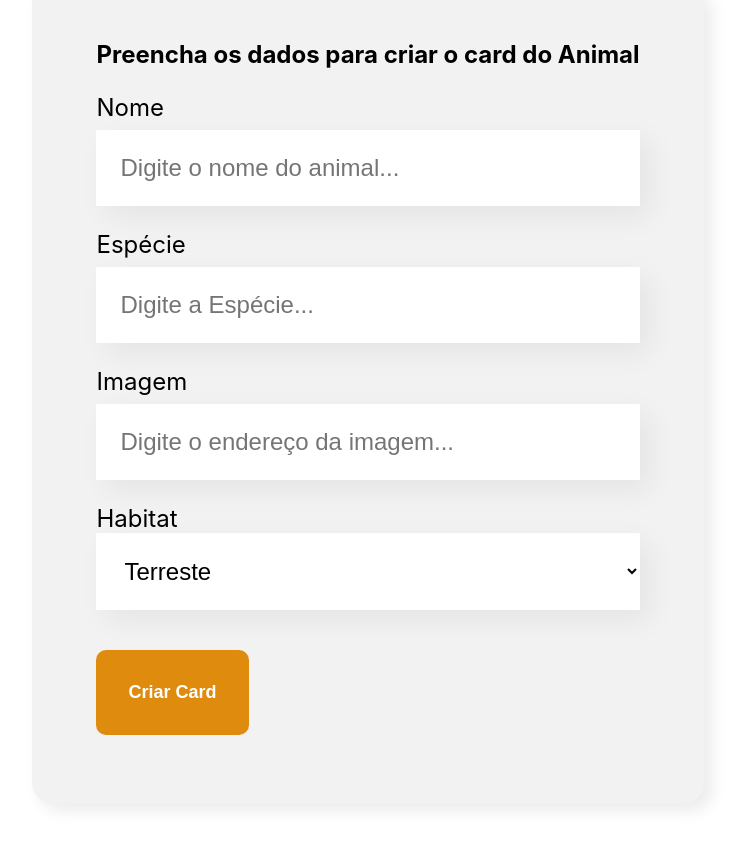
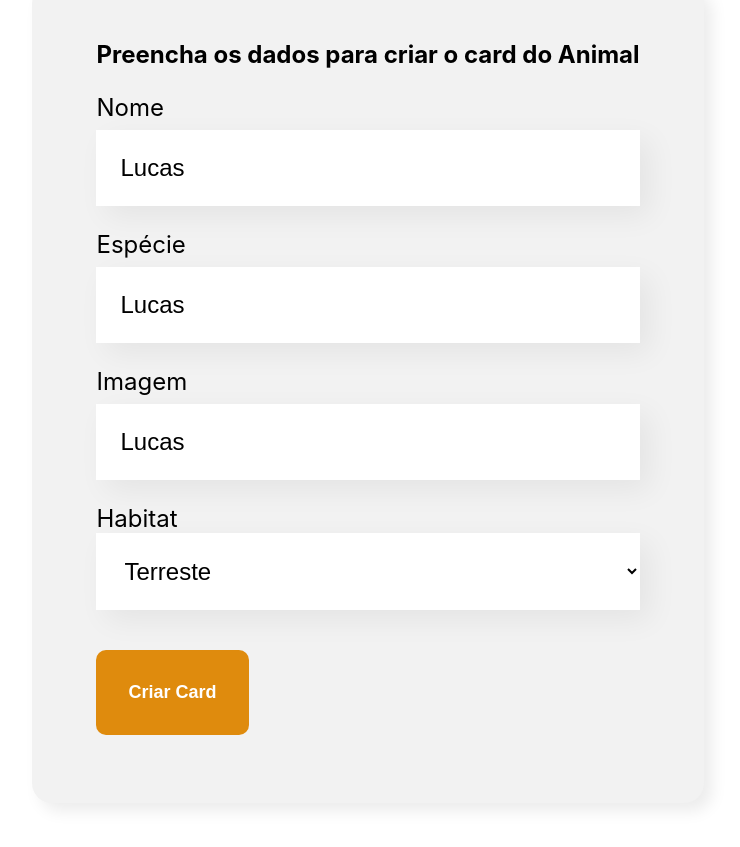
Before and after one commit to LucasRivetti/animais, a React (Create React App) app: page / in a window 1280 px wide. Shown: the part 1060-1907 px from the top of the page, without its empty margins (272-1012 px from the left). Built offline with nearby package versions, Linux system fonts and the light colour scheme.

Commit message:
ajustes no campotexto

```diff
--- a/src/components/Campotexto/index.js
+++ b/src/components/Campotexto/index.js
@@ -4,10 +4,17 @@
 
     const placeholderModificada = `${props.placeholder}...`
 
+    let valor = 'Lucas'
+
+    const aoDigitado = (evento) => {
+        valor = evento.target.value
+        console.log(valor)
+    }
+
     return(
         <div className="campo-texto">
             <label>{props.label}</label>
-            <input required={props.obrigatorio} placeholder={placeholderModificada}/>
+            <input value={valor} onChange={aoDigitado} required={props.obrigatorio} placeholder={placeholderModificada}/>
         </div>
     )
 
```
